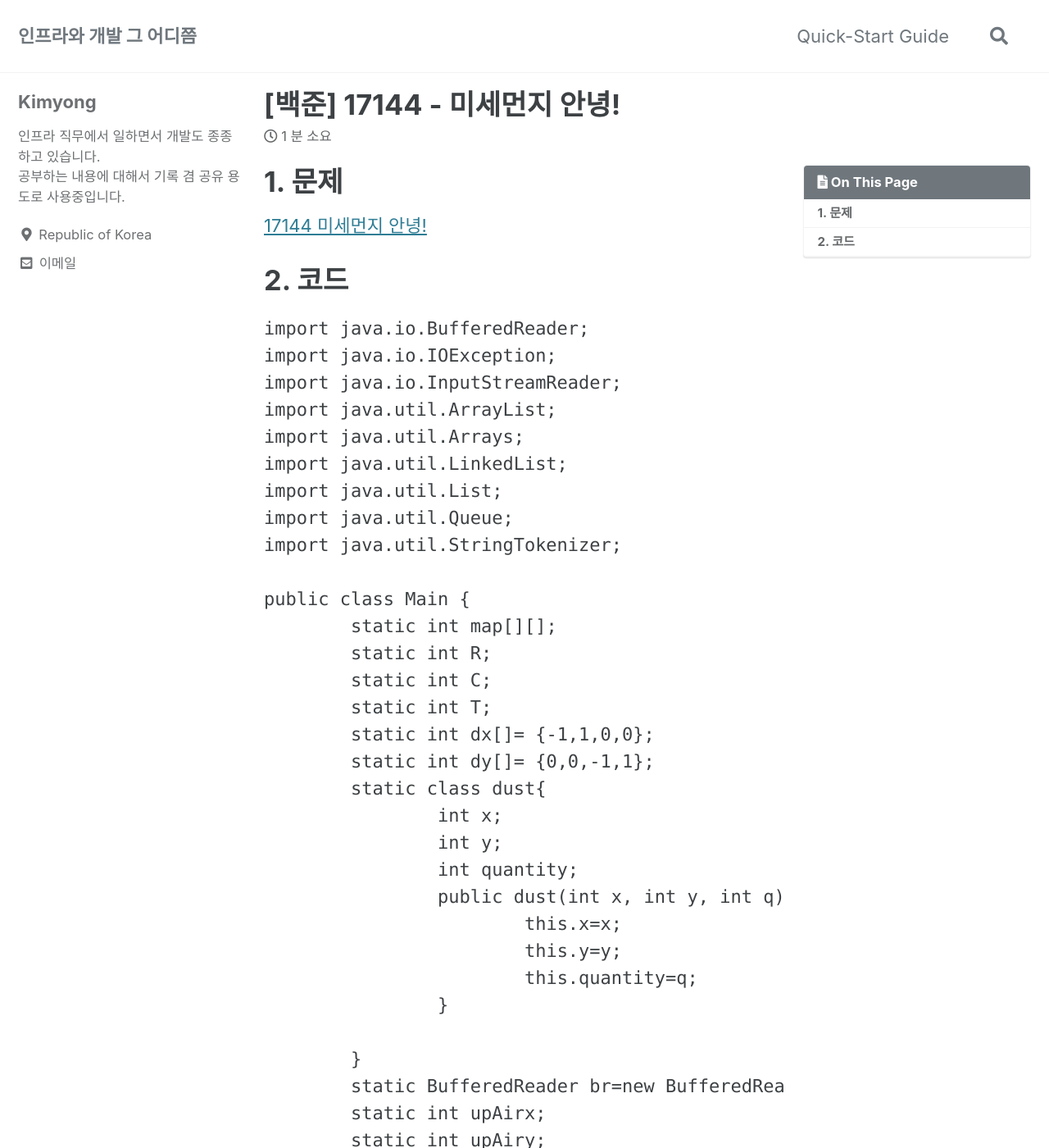
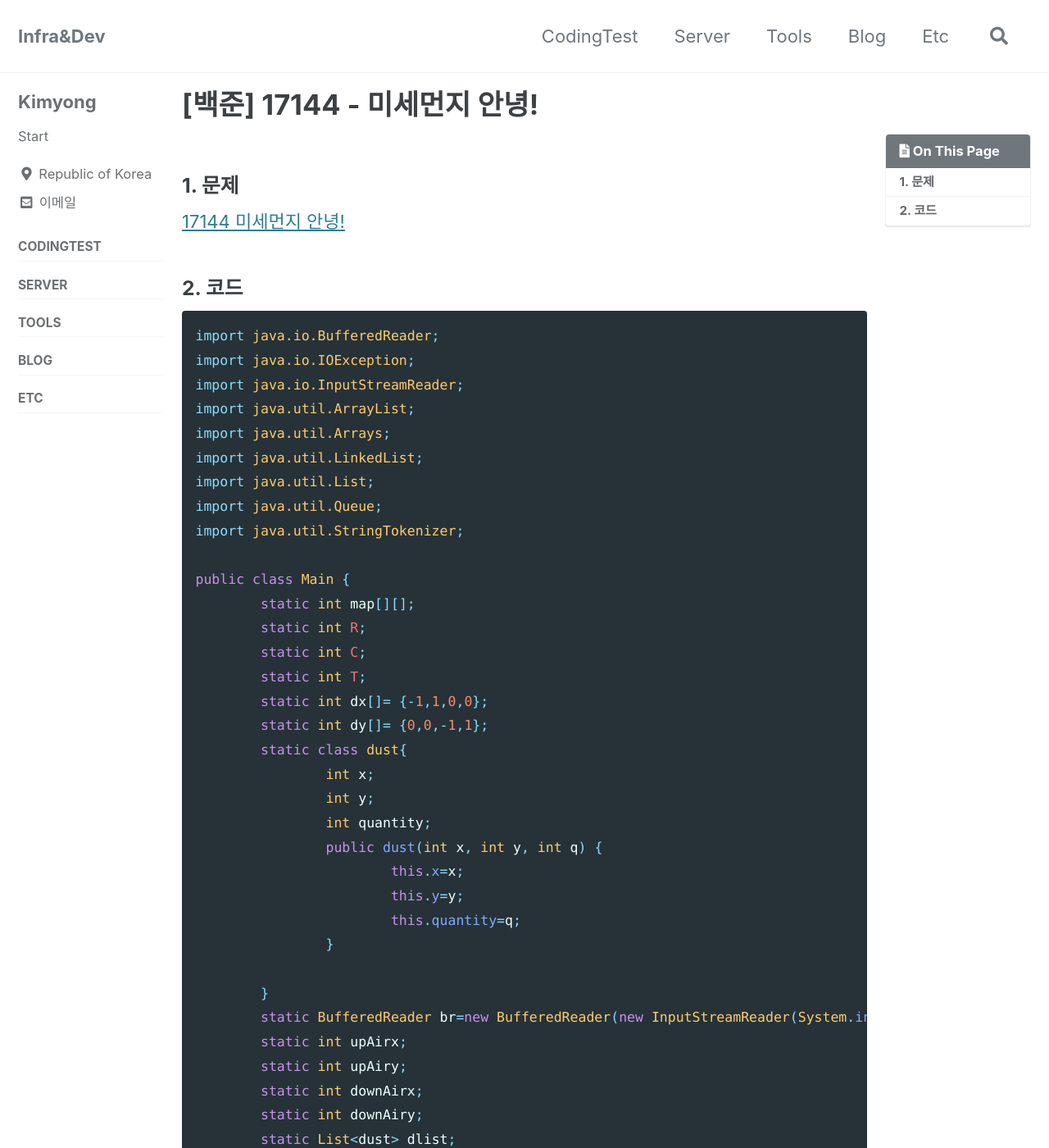
Before and after one commit to dydgus0111/kimyong_blog, a Jekyll site: the page built from _posts/2021-07-26-bj17144.md, in a window 1280 px wide and 1400 px high. Shown: the whole window at 82% size. Built offline with Jekyll 4.4.1, drawn with Linux system fonts in a browser that asks for light colours; cached includes are drawn as plain includes; some of the changed text lies outside the part shown.

Commit message:
[+] Add Post, Edit config

````diff
--- a/Gemfile
+++ b/Gemfile
@@ -1,2 +1,4 @@
 source "https://rubygems.org"
 gemspec
+gem 'wdm', '~> 0.1.1', :install_if => Gem.win_platform?
+gem "webrick", "~> 1.7"
--- a/_config.yml
+++ b/_config.yml
@@ -16,7 +16,7 @@ minimal_mistakes_skin    : "default" # "air", "aqua", "contrast", "dark", "dirt"
 
 # Site Settings
 locale                   : "ko-KR"
-title                    : "인프라와 개발 그 어디쯤"
+title                    : "Infra&Dev"
 title_separator          : "-"
 subtitle                 : # site tagline that appears below site title in masthead
 name                     : "Kimyong"
@@ -26,7 +26,7 @@ baseurl                  : # the subpath of your site, e.g. "/blog"
 repository               : "dydgus0111/kimyong.github.io"
 teaser                   : # path of fallback teaser image, e.g. "/assets/images/500x300.png"
 logo                     : # path of logo image to display in the masthead, e.g. "/assets/images/88x88.png"
-masthead_title           : "인프라와 개발 그 어디쯤"
+masthead_title           : "Infra&Dev"
 # breadcrumbs            : false # true, false (default)
 words_per_minute         : 200
 comments:
@@ -109,7 +109,7 @@ analytics:
 author:
   name             : "Kimyong"
   avatar           : # path of avatar image, e.g. "/assets/images/bio-photo.jpg"
-  bio              : "인프라 직무에서 일하면서 개발도 종종 하고 있습니다. <br> 공부하는 내용에 대해서 기록 겸 공유 용도로 사용중입니다."
+  bio              : "Start"
   location         : "Republic of Korea"
   email            : "kkskww@gmail.com"
   links:
@@ -288,7 +288,9 @@ defaults:
     values:
       layout: single
       author_profile: true
-      read_time: true
+      read_time: false
       comments: # true
       share: true
       related: true
+      sidebar:
+        nav: "main"
--- a/_data/navigation.yml
+++ b/_data/navigation.yml
@@ -1,12 +1,12 @@
 # main links
 main:
-  - title: "Quick-Start Guide"
-    url: https://mmistakes.github.io/minimal-mistakes/docs/quick-start-guide/
-  # - title: "About"
-  #   url: https://mmistakes.github.io/minimal-mistakes/about/
-  # - title: "Sample Posts"
-  #   url: /year-archive/
-  # - title: "Sample Collections"
-  #   url: /collection-archive/
-  # - title: "Sitemap"
-  #   url: /sitemap/
+  - title: "CodingTest"
+    url: /CodingTest
+  - title: "Server"
+    url: /Server/
+  - title: "Tools"
+    url: /Tools/
+  - title: "Blog"
+    url: /Blog/
+  - title: "Etc"
+    url: /Etc/
--- a/_posts/2021-07-26-bj17144.md
+++ b/_posts/2021-07-26-bj17144.md
@@ -14,10 +14,10 @@ date: 2021-07-28
 last_modified_at: 2021-07-28
 ---
 
-# 1. 문제
+### 1. 문제
 [17144 미세먼지 안녕!](https://www.acmicpc.net/problem/17144)
-# 2. 코드
-```{.java}
+### 2. 코드
+```java
 import java.io.BufferedReader;
 import java.io.IOException;
 import java.io.InputStreamReader;
--- a/_sass/minimal-mistakes/_variables.scss
+++ b/_sass/minimal-mistakes/_variables.scss
@@ -155,9 +155,9 @@ $max-width: $x-large !default;
    Grid
    ========================================================================== */
 
-$right-sidebar-width-narrow: 200px !default;
-$right-sidebar-width: 300px !default;
-$right-sidebar-width-wide: 400px !default;
+$right-sidebar-width-narrow: 150px !default;
+$right-sidebar-width: 200px !default;
+$right-sidebar-width-wide: 250px !default;
 
 /*
    Other
````
Also changed, not shown: _posts/2021-07-26-bj17142.md (+1 -1 lines), _posts/2021-07-26-bj17143.md (+1 -1 lines).
